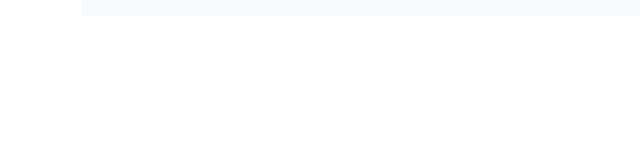
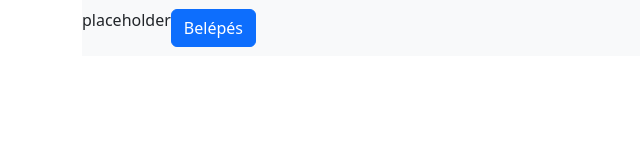
Before and after one commit to blekhol/goldgoldgold, a website built with Vite: page index.html in a window 1280 px wide. Shown: the whole page, without its empty margins (0-640 px from the left). Built offline with nearby package versions, Linux system fonts and the light colour scheme.

Commit message:
api link

```diff
--- a/index.html
+++ b/index.html
@@ -4,13 +4,14 @@
 <head>
     <meta charset="UTF-8">
     <meta name="viewport" content="width=device-width, initial-scale=1.0">
-    <title>Document</title>
+    <title>Maxwin Kaszinó</title>
 </head>
 
 <body>
     <div class="container">
-        <nav class="navbar navbar-expand-sm bg-light justify-content-center">
-
+        <nav class="navbar navbar-expand-sm bg-light">
+            <p>placeholder</p>
+            <button class="btn btn-primary">Belépés</button>
         </nav>
     </div>
     <script src="./src/main.ts" type="module"></script>
--- a/src/main.ts
+++ b/src/main.ts
@@ -1,2 +1,5 @@
 import 'bootstrap/dist/css/bootstrap.min.css';
 import 'bootstrap';
+import './style.css';
+
+const link = "https://api-generator.retool.com/U2ra8a/data";
--- /dev/null
+++ b/src/style.css
@@ -0,0 +1,5 @@
+nav {
+    button {
+        float: right;
+    }
+}
```
